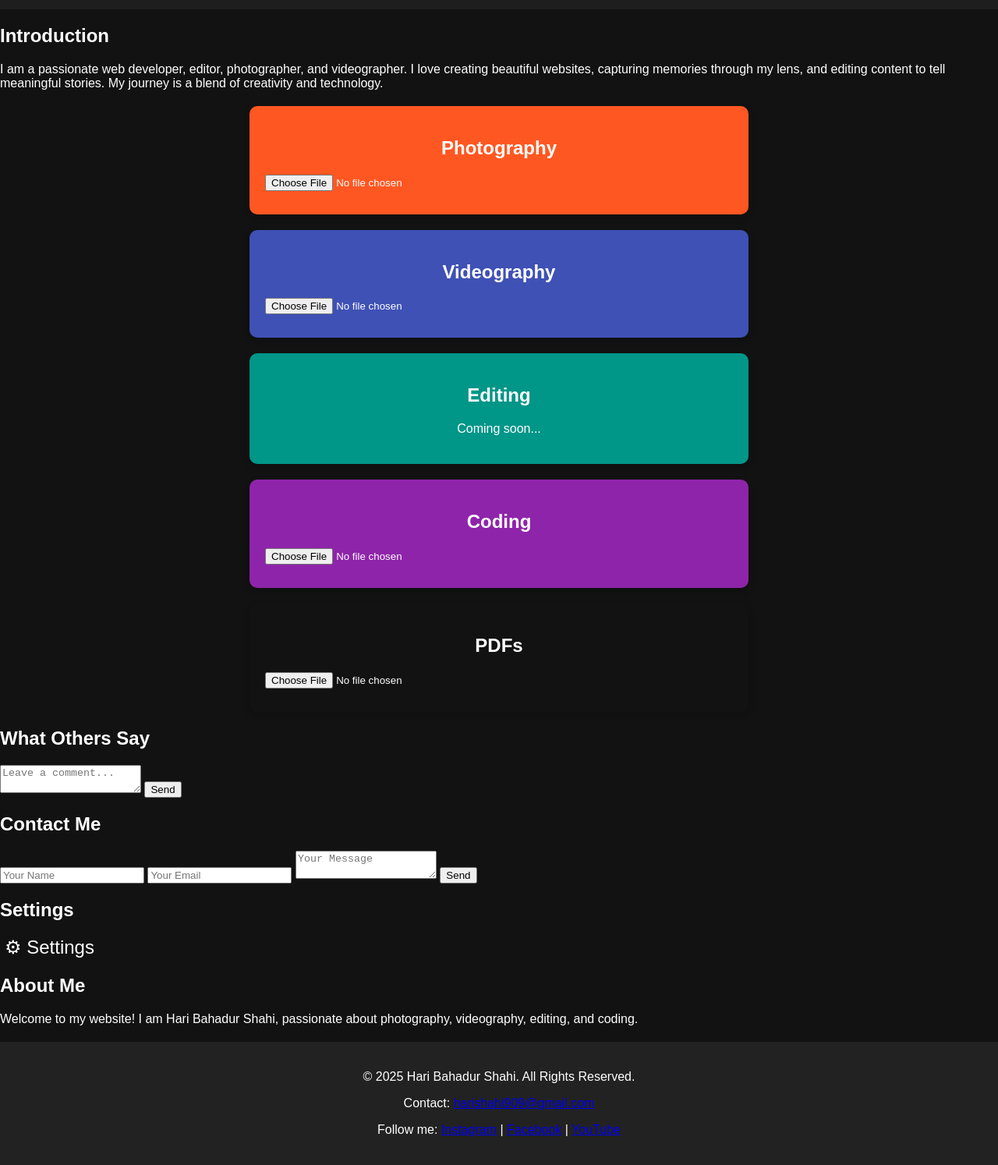
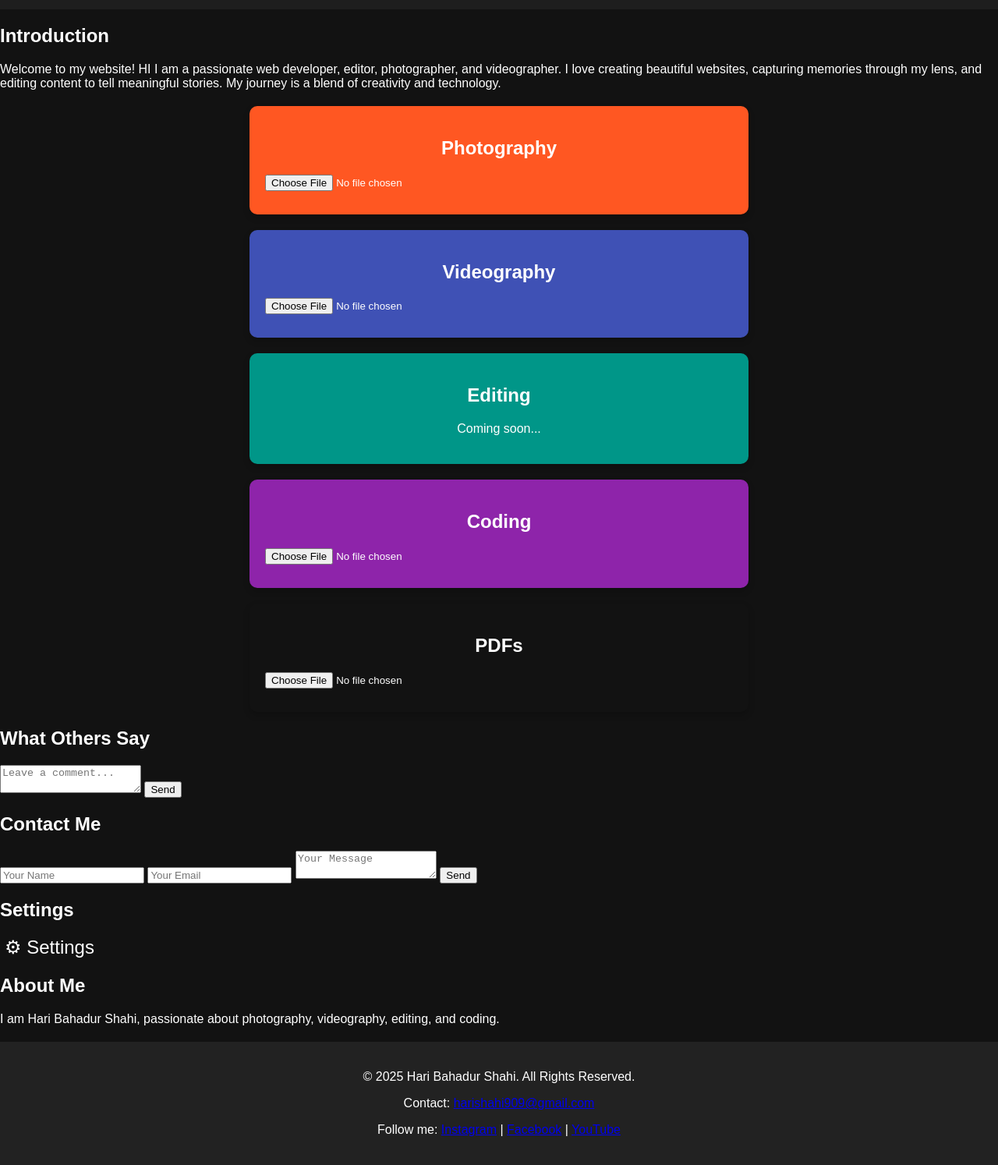
Before and after one commit to harishahiii/haribahadurshahi, a plain HTML site: page index.html in a window 1280 px wide. Shown: the part 168-1662 px from the top of the page at 78% size. Drawn offline with Linux system fonts and the light colour scheme.

Commit message:
Add files via upload

```diff
--- a/index.html
+++ b/index.html
@@ -27,7 +27,7 @@
     </header>
  <h2>Introduction</h2>
         <p class="intro-text">
-            I am a passionate web developer, editor, photographer, and videographer. I love creating beautiful websites, capturing memories through my lens, and editing content to tell meaningful stories. My journey is a blend of creativity and technology.
+           Welcome to my website! HI  I am a passionate web developer, editor, photographer, and videographer. I love creating beautiful websites, capturing memories through my lens, and editing content to tell meaningful stories. My journey is a blend of creativity and technology.
         </p>
 
 
@@ -89,7 +89,7 @@
     </section>
         <section id="about">
         <h2>About Me</h2>
-        <p>Welcome to my website! I am Hari Bahadur Shahi, passionate about photography, videography, editing, and coding.</p>
+        <p>I am Hari Bahadur Shahi, passionate about photography, videography, editing, and coding.</p>
     <footer>
         <p>&copy; 2025 Hari Bahadur Shahi. All Rights Reserved.</p>
         <p>Contact: <a href="mailto:harishahi909@gmail.com">harishahi909@gmail.com</a></p>
```
